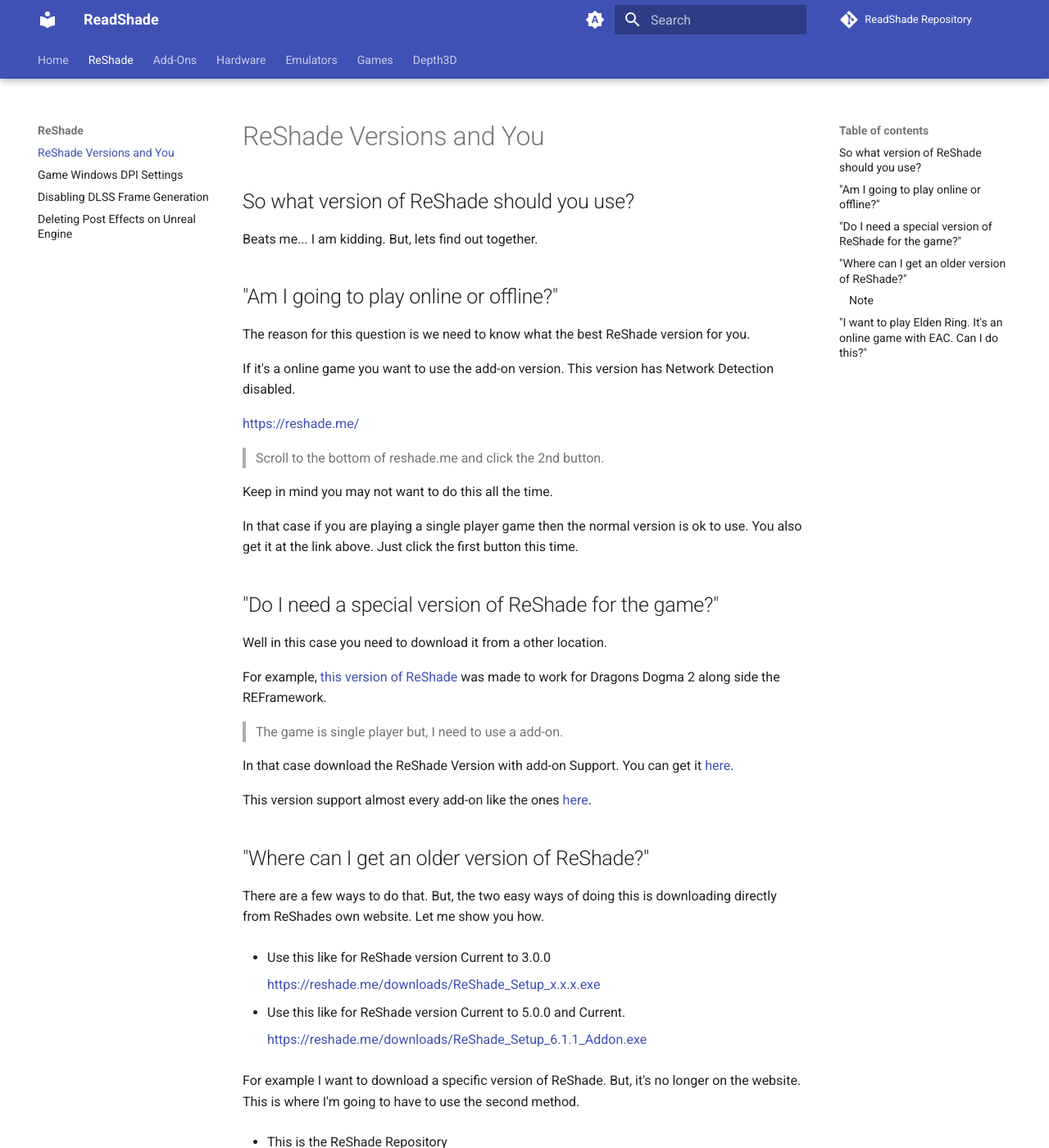
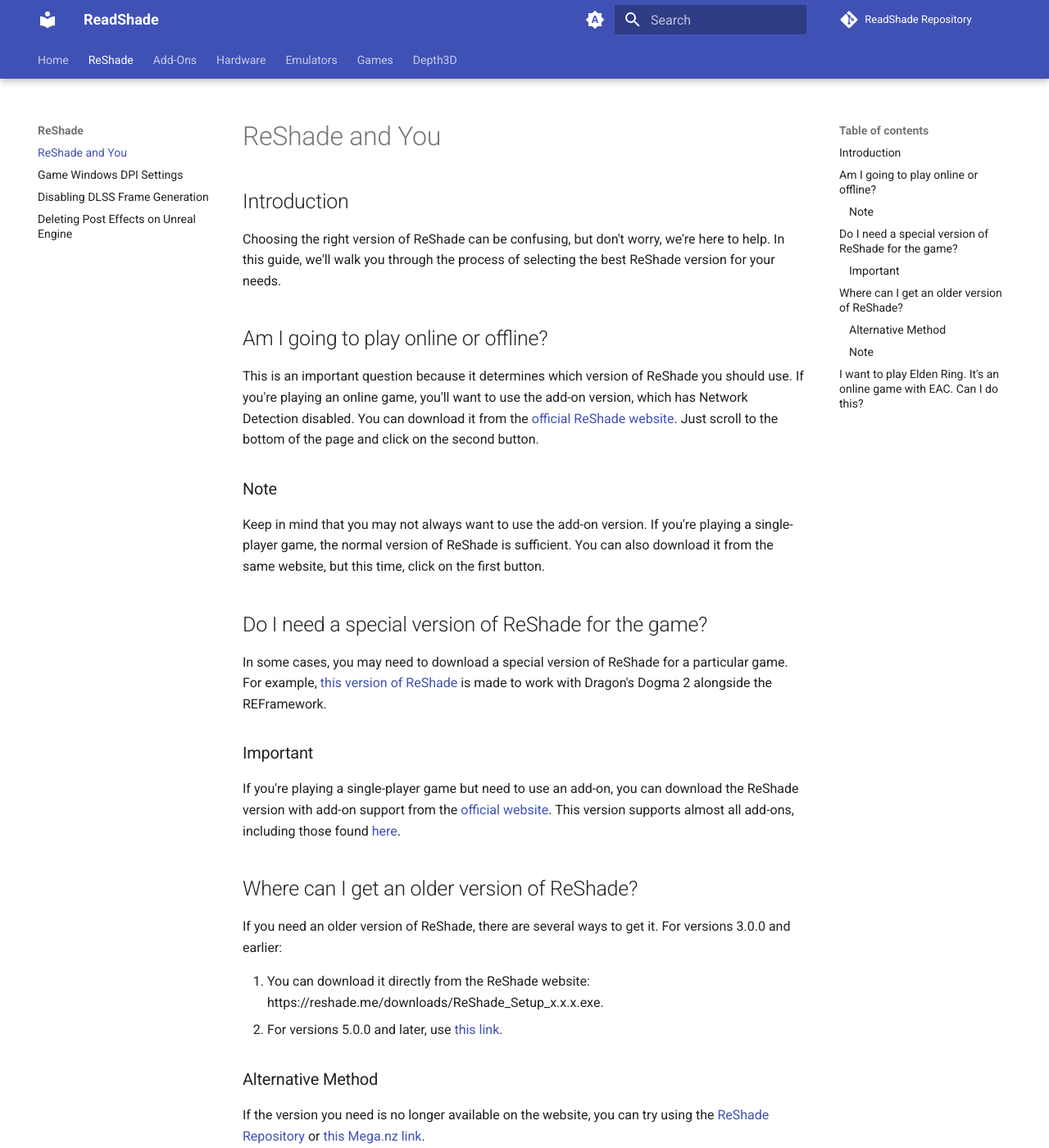
Before and after one commit to ReadShade/readshade.github.io, an MkDocs documentation site: the page built from docs/reshade/reshadeversions.md, in a window 1280 px wide and 1400 px high. Shown: the whole window at 82% size. Built offline with MkDocs 1.6.1 and Material for MkDocs 9.7.7, drawn with Linux system fonts in a browser that asks for light colours; comment, search, counter and statistics services are not loaded; some of the changed text lies outside the part shown.

Commit message:
Update reshadeversions.md

```diff
--- a/docs/reshade/reshadeversions.md
+++ b/docs/reshade/reshadeversions.md
@@ -1,68 +1,40 @@
+# ReShade and You
 
-# ReShade Versions and You
+## Introduction
 
-## So what version of ReShade should you use?
+Choosing the right version of ReShade can be confusing, but don't worry, we're here to help. In this guide, we'll walk you through the process of selecting the best ReShade version for your needs.
 
-Beats me... I am kidding. But, lets find out together.
+## Am I going to play online or offline?
 
-## "Am I going to play online or offline?"
-
-The reason for this question is we need to know what the best ReShade version for you.
-
-If it's a online game you want to use the add-on version. This version has Network Detection disabled.
-
-<https://reshade.me/>
-
-> Scroll to the bottom of reshade.me and click the 2nd button.
-
-Keep in mind you may not want to do this all the time.
-
-In that case if you are playing a single player game then the normal version is ok to use. You also get it at the link above. Just click the first button this time.
-
-## "Do I need a special version of ReShade for the game?"
-
-Well in this case you need to download it from a other location.
-
-For example, [this version of ReShade](https://discord.com/channels/305472403977404416/1160012733652148274/1221669091870244954) was made to work for Dragons Dogma 2 along side the REFramework.
-
-> The game is single player but, I need to use a add-on.
-
-In that case download the ReShade Version with add-on Support. You can get it [here](https://reshade.me/).
-
-This version support almost every add-on like the ones [here](https://discord.com/channels/305472403977404416/1081018051526406195).
-
-## "Where can I get an older version of ReShade?"
-
-There are a few ways to do that. But, the two easy ways of doing this is downloading directly from ReShades own website. Let me show you how.
-
-- Use this like for ReShade version Current to 3.0.0
-
-    <https://reshade.me/downloads/ReShade_Setup_x.x.x.exe>
-
-- Use this like for ReShade version Current to 5.0.0 and Current.
-
-    <https://reshade.me/downloads/ReShade_Setup_6.1.1_Addon.exe>
-
-For example I want to download a specific version of ReShade. But, it's no longer on the website. This is where I'm going to have to use the second method.
-
-- This is the ReShade Repository
-
-    <https://www.mediafire.com/folder/8ar1jhh1809cl/ReShade_Repository>
-
-    <https://mega.nz/#!5eRxTCLZ!DuHO3dqJgZU4TJ5WP9H-eAJVPOJvDFa3U6hyypQkt5A>
+This is an important question because it determines which version of ReShade you should use. If you're playing an online game, you'll want to use the add-on version, which has Network Detection disabled. You can download it from the [official ReShade website](https://reshade.me/). Just scroll to the bottom of the page and click on the second button.
 
 ### Note
 
-This is needed to download ReShade version 4.4.2 for Fallout, NV Fallout 3 and The Elder Scrolls IV: Oblivion.
+Keep in mind that you may not always want to use the add-on version. If you're playing a single-player game, the normal version of ReShade is sufficient. You can also download it from the same website, but this time, click on the first button.
 
-There may be other games that needs this old version. But, one day I hope we can add support for the old games listed here in newer version of ReShade.
+## Do I need a special version of ReShade for the game?
 
-## "I want to play Elden Ring. It's an online game with EAC. Can I do this?"
+In some cases, you may need to download a special version of ReShade for a particular game. For example, [this version of ReShade](https://discord.com/channels/305472403977404416/1160012733652148274/1221669091870244954) is made to work with Dragon's Dogma 2 alongside the REFramework.
 
-Yes you can. Some EAC games let you play online with ReShade.
+### Important
 
-Elden Ring is one of them where the Developers allows for ReShade to be used. In this case use the Add-on version of ReShade.
+If you're playing a single-player game but need to use an add-on, you can download the ReShade version with add-on support from the [official website](https://reshade.me/). This version supports almost all add-ons, including those found [here](https://discord.com/channels/305472403977404416/1081018051526406195).
 
-But, Not every game will work like this. For example the game Lords of the Fallen will not let you launch with any version of ReShade. You will have to disable EAC if you want to use it.
+## Where can I get an older version of ReShade?
 
-If you do disable EAC, just use the add-on version at that point.
+If you need an older version of ReShade, there are several ways to get it. For versions 3.0.0 and earlier:
+
+1. You can download it directly from the ReShade website: https://reshade.me/downloads/ReShade_Setup_x.x.x.exe.
+2. For versions 5.0.0 and later, use [this link](https://reshade.me/downloads/ReShade_Setup_6.1.1_Addon.exe).
+
+### Alternative Method
+
+If the version you need is no longer available on the website, you can try using the [ReShade Repository](https://www.mediafire.com/folder/8ar1jhh1809cl/ReShade_Repository) or [this Mega.nz link](https://mega.nz/#!5eRxTCLZ!DuHO3dqJgZU4TJ5WP9H-eAJVPOJvDFa3U6hyypQkt5A).
+
+### Note
+
+You may need to download an older version of ReShade for certain games, such as Fallout, NV Fallout 3, or The Elder Scrolls IV: Oblivion.
+
+## I want to play Elden Ring. It's an online game with EAC. Can I do this?
+
+Yes, you can play Elden Ring with ReShade. The game's developers allow the use of ReShade, so you can use the add-on version. However, not all games with EAC will work with ReShade. For example, Lords of the Fallen will not launch with any version of ReShade, and you'll need to disable EAC to use it. If you do disable EAC, use the add-on version of ReShade.
```
